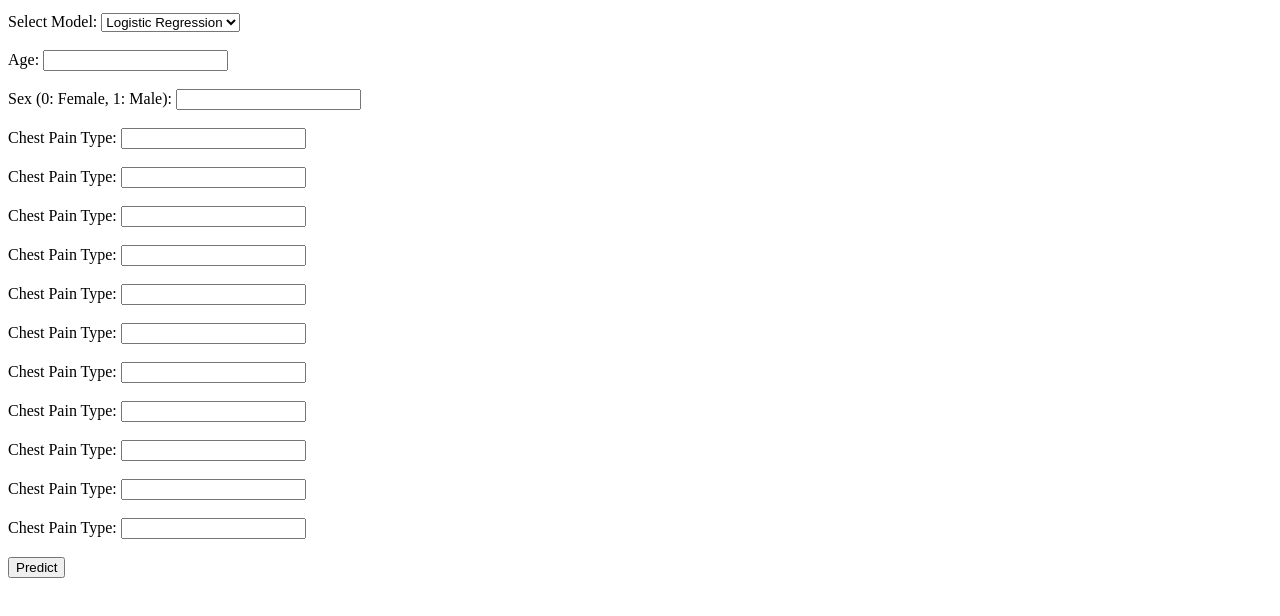
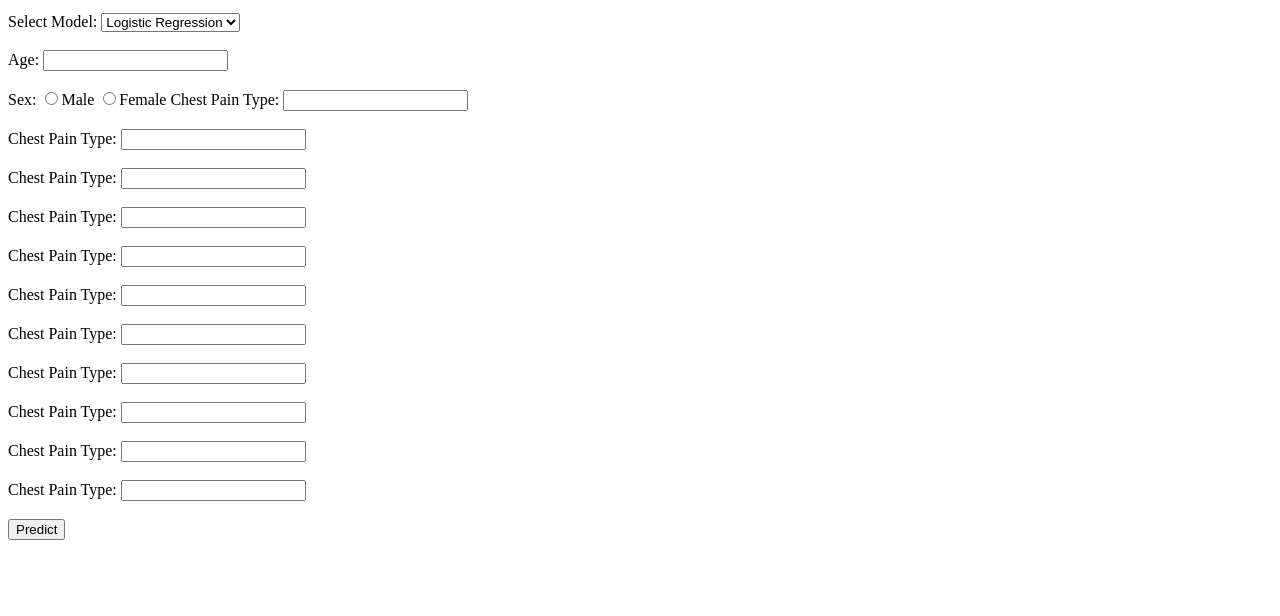
Before and after one commit to Manojkumbi/Machinelearning, a plain HTML site: page templates/index.html in a window 1280 px wide. Shown: the part 142-758 px from the top of the page. Drawn offline with Linux system fonts and the light colour scheme.

Commit message:
html test case

```diff
--- a/templates/index.html
+++ b/templates/index.html
@@ -4,11 +4,12 @@
     <meta charset="UTF-8">
     <meta name="viewport" content="width=device-width, initial-scale=1.0">
     <title>Heart Attack Prediction</title>
+
 </head>
 <body>
     <h2>Heart Attack Prediction</h2>
     <p>info = ["age","1: male, 0: female","chest pain type, 1: typical angina, 2: atypical angina, 3: non-anginal pain, 4: asymptomatic","resting blood pressure"," serum cholestoral in mg/dl","fasting blood sugar > 120 mg/dl","resting electrocardiographic results (values 0,1,2)"," maximum heart rate achieved","exercise induced angina","oldpeak = ST depression induced by exercise relative to rest","the slope of the peak exercise ST segment","number of major vessels (0-3) colored by flourosopy","thal: 3 = normal; 6 = fixed defect; 7 = reversable defect"]
-    <br>63,1,3,145,233,1,0,150,0,2.3,0,0,1,1
+    <br>63,1,3,145,233,1,0,150,0,2.3,0,0,1
     </p>
     <form action="/predict" method="post">
         <label for="model">Select Model:</label>
@@ -22,8 +23,9 @@
         <label for="age">Age:</label>
         <input type="number" id="age" name="age" required><br><br>
 
-        <label for="sex">Sex (0: Female, 1: Male):</label>
-        <input type="number" id="sex" name="sex" required><br><br>
+        <label for="sex">Sex:</label>
+        <input type="radio" id="Male" name="sex" value=1 required>Male
+        <input type="radio" id="Female" name="sex" value=0 required>Female
 
         <label for="cp">Chest Pain Type:</label>
         <input type="number" id="cp" name="cp" required><br><br>
@@ -47,16 +49,16 @@
         <input type="number" id="exang" name="exang" required><br><br>
 
         <label for="oldpeak">Chest Pain Type:</label>
-        <input type="number" id="oldpeak" name="oldpeak" required><br><br>
+        <input type="number" id="oldpeak" name="oldpeak" ><br><br>
 
         <label for="slope">Chest Pain Type:</label>
-        <input type="number" id="slope" name="slope" required><br><br>
+        <input type="number" id="slope" name="slope" ><br><br>
 
         <label for="ca">Chest Pain Type:</label>
-        <input type="number" id="ca" name="ca" required><br><br>
+        <input type="number" id="ca" name="ca" ><br><br>
 
         <label for="thal">Chest Pain Type:</label>
-        <input type="number" id="thal" name="thal" required><br><br>
+        <input type="number" id="thal" name="thal" ><br><br>
 
 
         <input type="submit" value="Predict">
```
